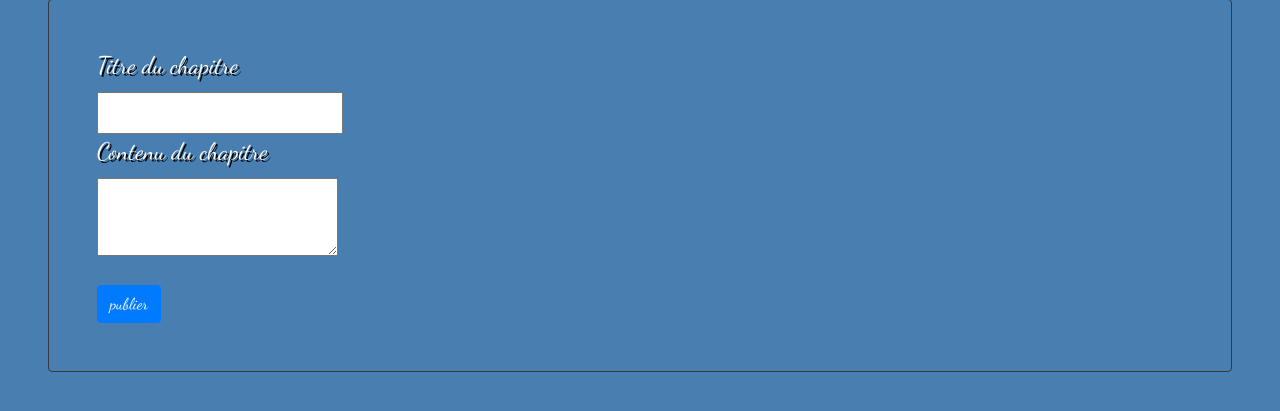
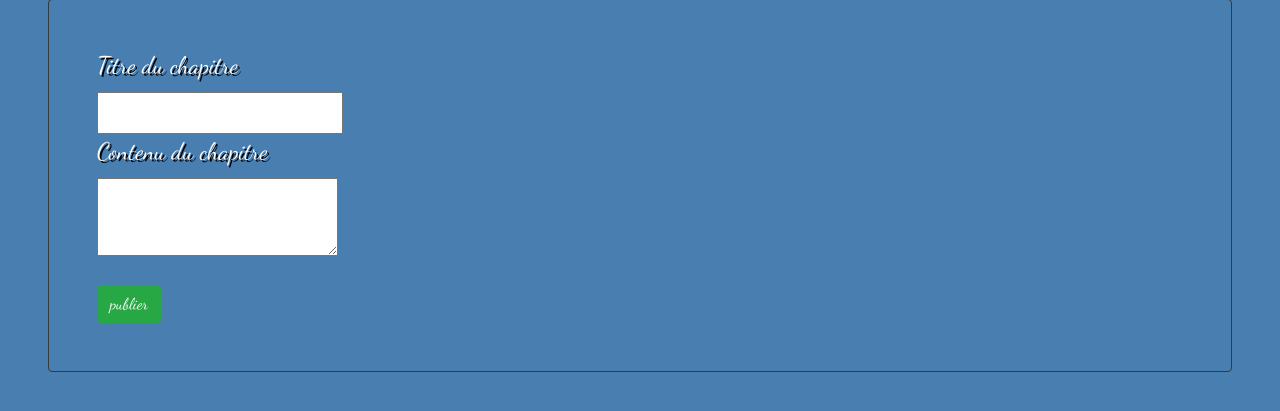
Before and after one commit to LudwigJedde/blog_mvc, a PHP site: template view/addPost.php in a window 1280 px wide. Shown: the part 183-594 px from the top of the page. Run offline with PHP 8.4, Linux system fonts and the light colour scheme; the template is opened without the code that fills it, so the values that code supplies are empty; some libraries are stand-ins or nearby versions.

Commit message:
ajouté btn-success

```diff
--- a/view/addPost.php
+++ b/view/addPost.php
@@ -37,7 +37,7 @@
                 <textarea id="contentPost" name="contentPost"></textarea>
             </div>
             <div class="mt-3">
-                <input class="btn btn-primary" type="submit" value="publier"/>
+                <input class="btn btn-primary btn-success" type="submit" value="publier"/>
             </div>
         </form>
     </div>
```
